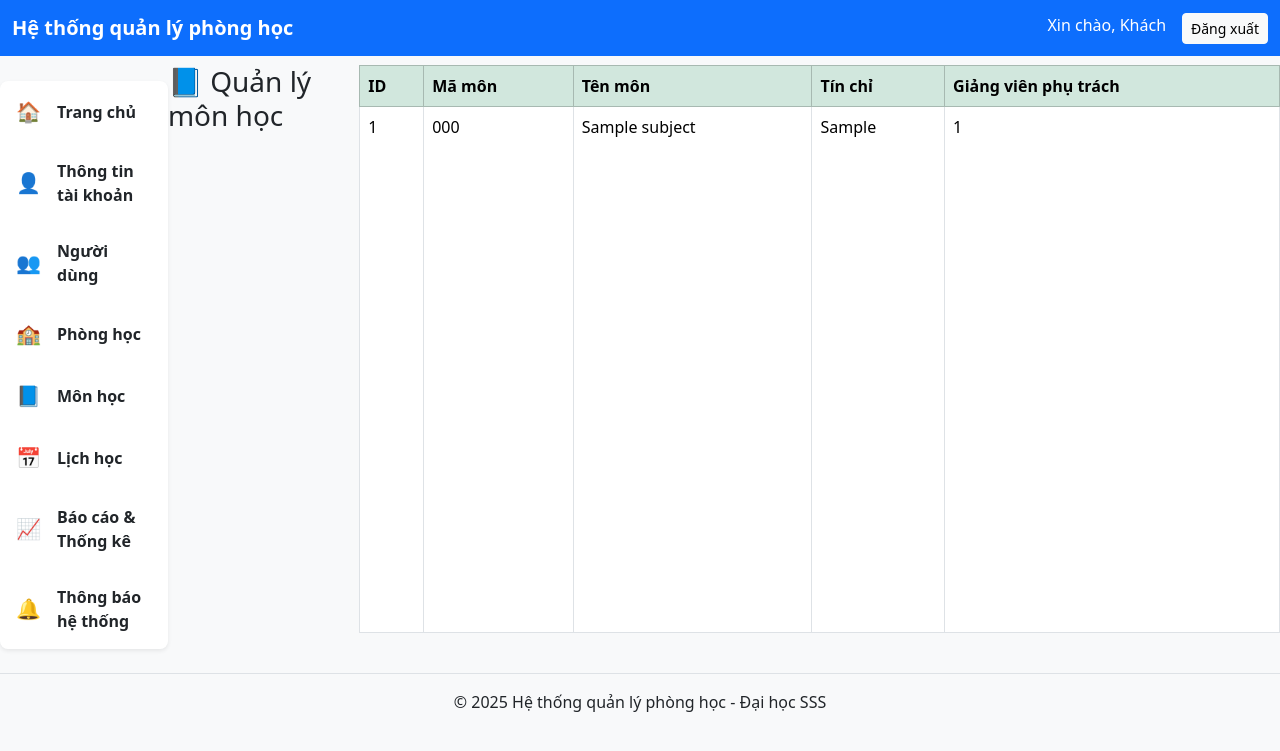
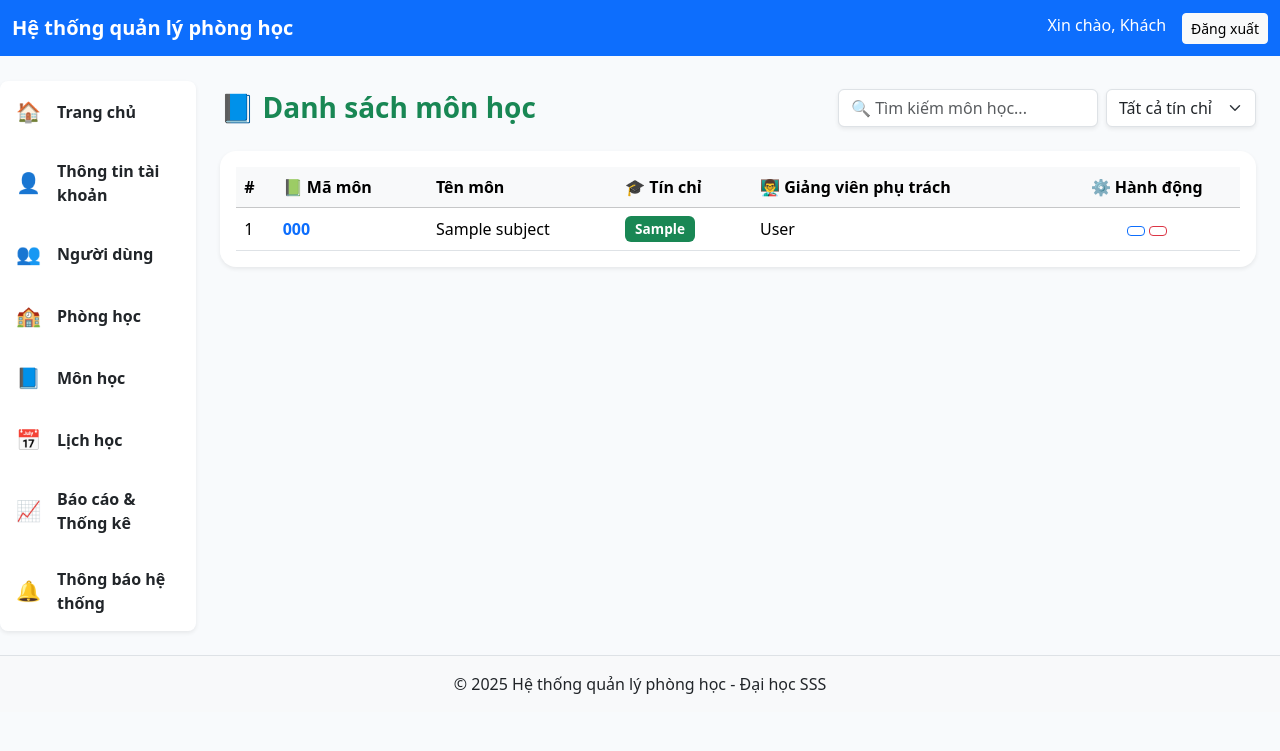
Before and after one commit to HuyNG25/BTL-Quan_Ly_Phong_Hoc, a PHP site: page /views/admin/subjects.php in a window 1280 px wide. Shown: the top 751 px of the page. Run offline with PHP 8.4, Linux system fonts and the light colour scheme; tables that the repository leaves empty or names only in its code hold one stand-in row (values such as "Sample post").

Commit message:
Update subjects.php

```diff
--- a/views/admin/subjects.php
+++ b/views/admin/subjects.php
@@ -5,27 +5,98 @@ require_once '../../functions/SubjectFunctions.php';
 $subjectFn = new SubjectFunctions();
 $subjects = $subjectFn->getAllSubjects();
 ?>
-<h3 class="mb-4">📘 Quản lý môn học</h3>
-<table class="table table-hover bg-white table-bordered">
-  <thead class="table-success">
+
+<div class="container-fluid px-4 py-4">
+  <div class="d-flex justify-content-between align-items-center mb-4">
+    <h3 class="fw-bold text-success mb-0">📘 Danh sách môn học</h3>
+    <div class="d-flex gap-2">
+      <input type="text" id="searchSubject" class="form-control shadow-sm" placeholder="🔍 Tìm kiếm môn học..." style="width: 260px;">
+      <select id="filterCredits" class="form-select shadow-sm" style="width: 150px;">
+        <option value="">Tất cả tín chỉ</option>
+        <option value="2">2 tín chỉ</option>
+        <option value="3">3 tín chỉ</option>
+        <option value="4">4 tín chỉ</option>
+      </select>
+    </div>
+  </div>
+
+  <div class="card border-0 shadow-sm rounded-4">
+    <div class="card-body">
+      <table id="subjectTable" class="table table-hover align-middle mb-0">
+        <thead class="table-light">
           <tr>
-      <th>ID</th>
-      <th>Mã môn</th>
+            <th>#</th>
+            <th>📗 Mã môn</th>
             <th>Tên môn</th>
-      <th>Tín chỉ</th>
-      <th>Giảng viên phụ trách</th>
+            <th>🎓 Tín chỉ</th>
+            <th>👨‍🏫 Giảng viên phụ trách</th>
+            <th class="text-center">⚙️ Hành động</th>
           </tr>
         </thead>
         <tbody>
           <?php foreach ($subjects as $s): ?>
             <tr>
               <td><?= $s['subject_id'] ?></td>
-        <td><?= $s['subject_code'] ?></td>
+              <td class="fw-semibold text-primary"><?= htmlspecialchars($s['subject_code']) ?></td>
               <td><?= htmlspecialchars($s['subject_name']) ?></td>
-        <td><?= $s['credits'] ?></td>
-        <td><?= $s['lecturer_id'] ?></td>
+              <td><span class="badge bg-success"><?= $s['credits'] ?></span></td>
+              <td><?= htmlspecialchars($s['lecturer_name'] ?? 'Chưa phân công') ?></td>
+              <td class="text-center">
+                <button class="btn btn-sm btn-outline-primary"><i class="bi bi-pencil-square"></i></button>
+                <button class="btn btn-sm btn-outline-danger"><i class="bi bi-trash3"></i></button>
+              </td>
             </tr>
           <?php endforeach; ?>
         </tbody>
       </table>
+    </div>
+  </div>
+</div>
+
+<script>
+const searchInput = document.getElementById('searchSubject');
+const creditFilter = document.getElementById('filterCredits');
+const rows = document.querySelectorAll('#subjectTable tbody tr');
+
+function filterTable() {
+  const searchVal = searchInput.value.toLowerCase();
+  const creditVal = creditFilter.value;
+
+  rows.forEach(row => {
+    const code = row.cells[1].textContent.toLowerCase();
+    const name = row.cells[2].textContent.toLowerCase();
+    const credit = row.cells[3].textContent.trim();
+
+    const matchSearch = code.includes(searchVal) || name.includes(searchVal);
+    const matchCredit = !creditVal || credit === creditVal;
+
+    row.style.display = matchSearch && matchCredit ? '' : 'none';
+  });
+}
+
+searchInput.addEventListener('input', filterTable);
+creditFilter.addEventListener('change', filterTable);
+</script>
+
+<style>
+body {
+  background: #f8fafc;
+}
+.table-hover tbody tr:hover {
+  background-color: #f0fff4 !important;
+  transition: all 0.2s ease;
+}
+.card {
+  transition: 0.3s ease;
+}
+.card:hover {
+  transform: translateY(-3px);
+  box-shadow: 0 6px 20px rgba(0,0,0,0.1);
+}
+.badge {
+  font-size: 0.85rem;
+  padding: 6px 10px;
+}
+</style>
+
 <?php include 'footer.php'; ?>
```
Lines whose indentation alone changed are shown as unchanged.
